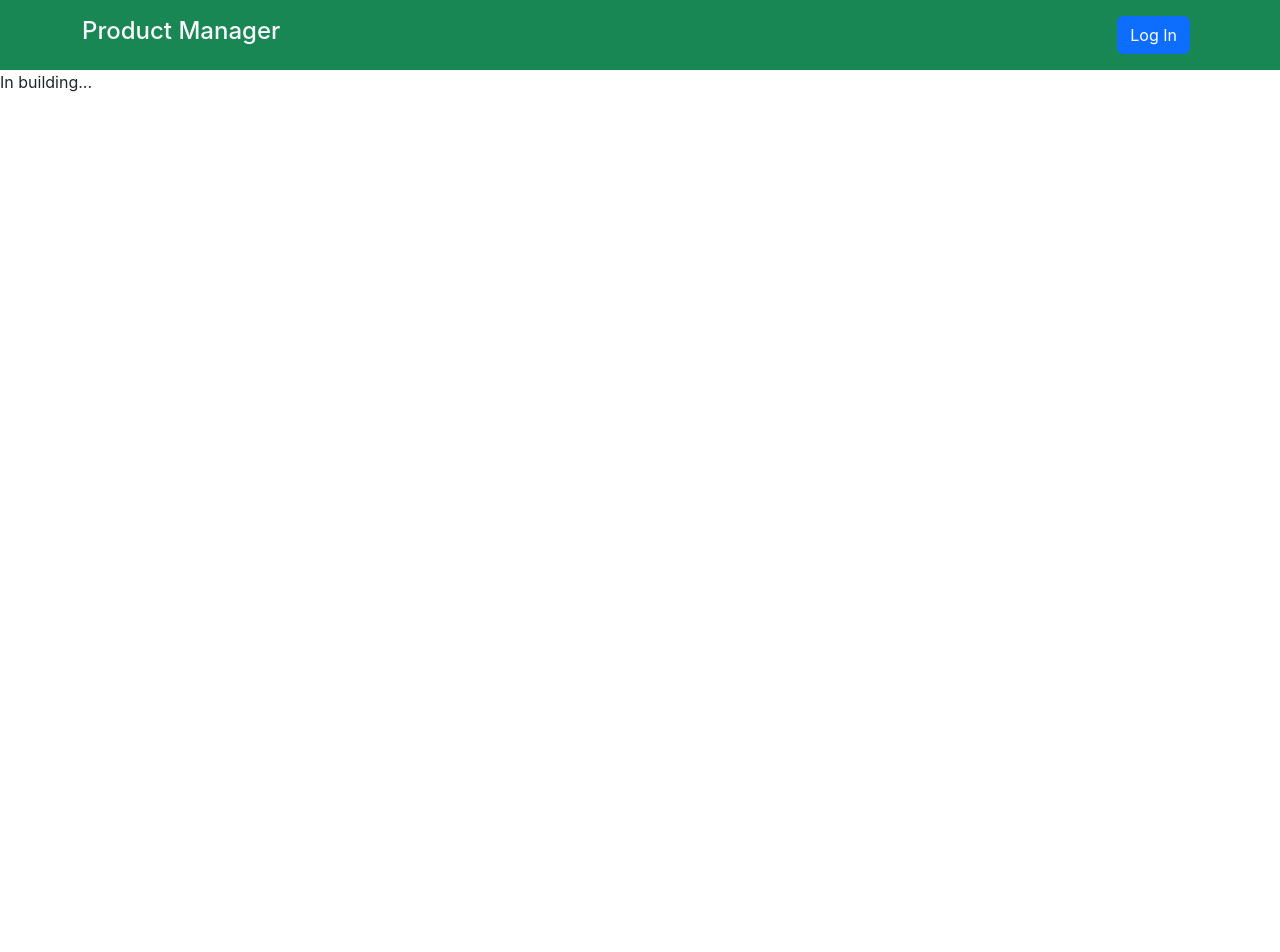
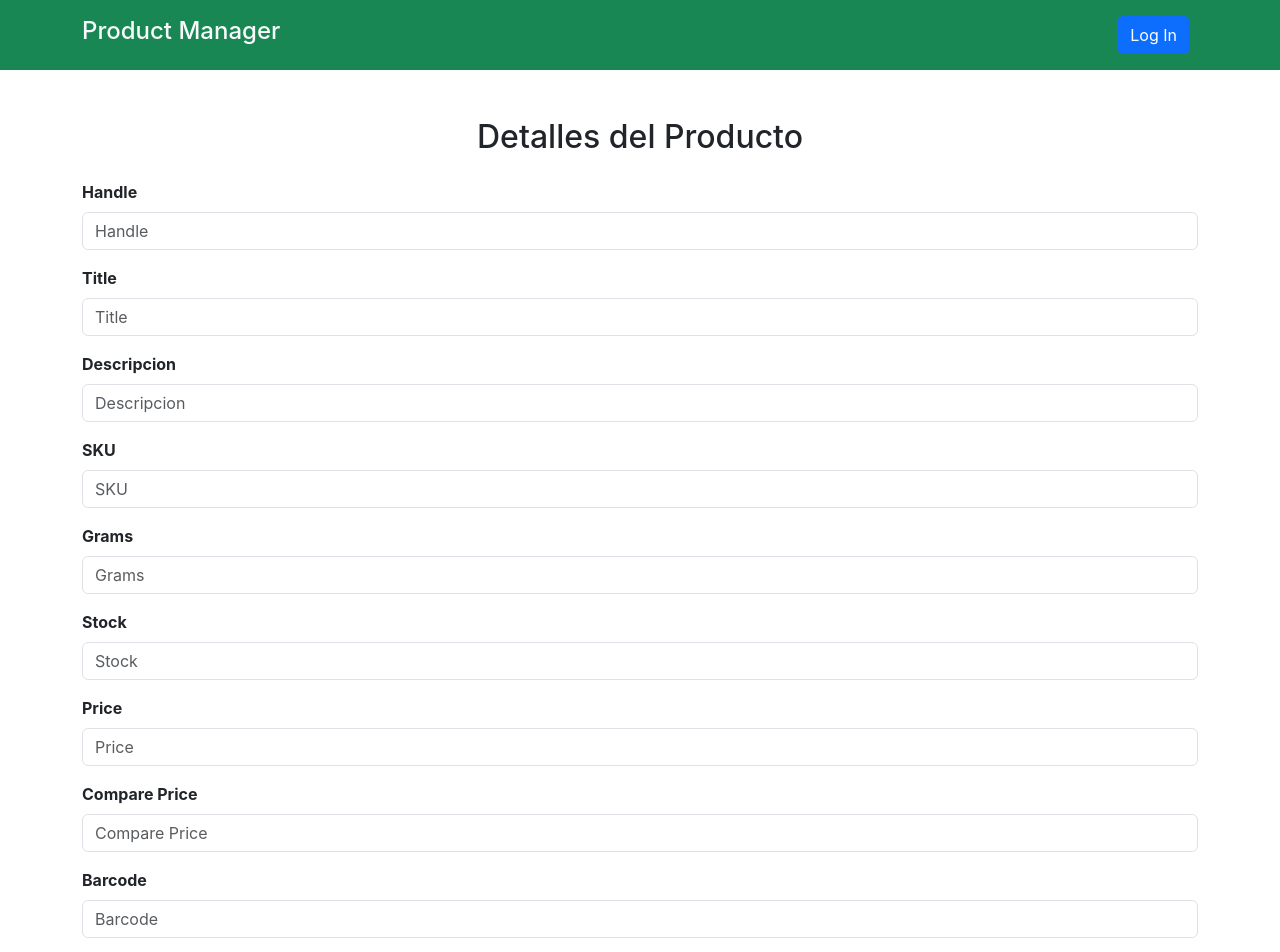
Before and after one commit to carlosdlacoste/Haciendola-Test-Frontend, a React (Create React App) app: page /products/1 in a window 1280 px wide. Shown: the top 952 px of the page. Before the commit the page ends 870 px from the top, so only its background shows below. Built offline with nearby package versions, Linux system fonts and the light colour scheme.

Commit message:
Diseño y estructura preliminar del form de productDetails terminada

```diff
--- a/src/pages/productDetails.jsx
+++ b/src/pages/productDetails.jsx
@@ -1,7 +1,68 @@
+import React, { useState, useEffect } from 'react';
+import { useParams } from 'react-router-dom';
+
 export const ProductDetails = () =>{
+    const { id } = useParams();
+    const [product, setProduct] = useState();
+    const [editing, setEditing] = useState(false);
+    const [formData, setFormData] = useState({
+        handle: '',
+        title: '',
+        descripcion: '',
+        sku: '',
+        grams: '',
+        stock: '',
+        price: '',
+        compare_price: '',
+        barcode: ''
+    });
     return (
         <>
-            <div>In building...</div>
+            <div className="container my-5">
+                <h2 className="mb-4 text-center">Detalles del Producto</h2>
+                <div>
+                    <div className="mb-3">
+                        <label htmlFor="username" className="form-label fw-bold">Handle</label>
+                        <input type="text" className="form-control" id="username" placeholder="Handle" value={formData.handle || ''} onChange={(e) => setFormData({...formData, handle: e.target.value})} />
+                    </div>
+                    <div className="mb-3">
+                        <label htmlFor="username" className="form-label fw-bold">Title</label>
+                        <input type="text" className="form-control" id="username" placeholder="Title" value={formData.title || ''} onChange={(e) => setFormData({...formData, title: e.target.value})} />
+                    </div>
+                    <div className="mb-3">
+                        <label htmlFor="username" className="form-label fw-bold">Descripcion</label>
+                        <input type="text" className="form-control" id="username" placeholder="Descripcion" value={formData.descripcion || ''} onChange={(e) => setFormData({...formData, descripcion: e.target.value})} />
+                    </div>
+                    <div className="mb-3">
+                        <label htmlFor="username" className="form-label fw-bold">SKU</label>
+                        <input type="text" className="form-control" id="username" placeholder="SKU" value={formData.sku || ''} onChange={(e) => setFormData({...formData, sku: e.target.value})} />
+                    </div>
+                    <div className="mb-3">
+                        <label htmlFor="username" className="form-label fw-bold">Grams</label>
+                        <input type="text" className="form-control" id="username" placeholder="Grams" value={formData.grams || ''} onChange={(e) => setFormData({...formData, grams: e.target.value})} />
+                    </div>
+                    <div className="mb-3">
+                        <label htmlFor="username" className="form-label fw-bold">Stock</label>
+                        <input type="text" className="form-control" id="username" placeholder="Stock" value={formData.stock || ''} onChange={(e) => setFormData({...formData, stock: e.target.value})} />
+                    </div>
+                    <div className="mb-3">
+                        <label htmlFor="username" className="form-label fw-bold">Price</label>
+                        <input type="text" className="form-control" id="username" placeholder="Price" value={formData.price || ''} onChange={(e) => setFormData({...formData, price: e.target.value})} />
+                    </div>
+                    <div className="mb-3">
+                        <label htmlFor="username" className="form-label fw-bold">Compare Price</label>
+                        <input type="text" className="form-control" id="username" placeholder="Compare Price" value={formData.compare_price || ''} onChange={(e) => setFormData({...formData, compare_price: e.target.value})} />
+                    </div>
+                    <div className="mb-3">
+                        <label htmlFor="username" className="form-label fw-bold">Barcode</label>
+                        <input type="text" className="form-control" id="username" placeholder="Barcode" value={formData.barcode || ''} onChange={(e) => setFormData({...formData, barcode: e.target.value})} />
+                    </div>
+                    <div className='d-flex justify-content-around'>
+                        <button type="button" className="btn btn-primary">Guardar cambios</button>
+                        <button type="button" className="btn btn-danger">Eliminar</button>
+                    </div>
+                </div>
+            </div>
         </>
     )
 }
```
